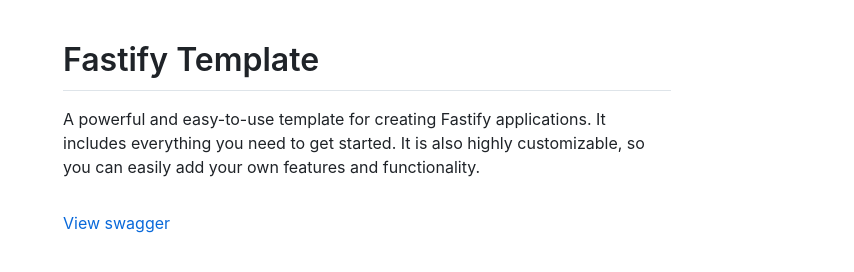
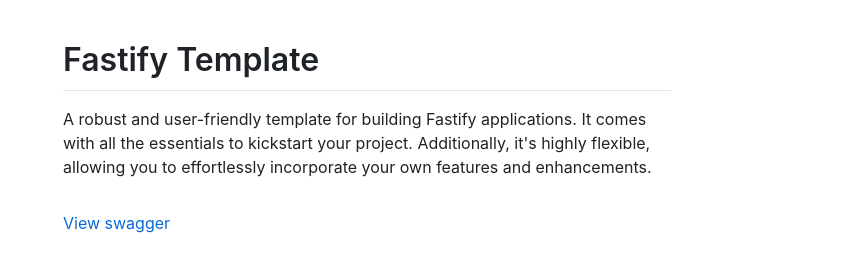
Before and after one commit to jmrl23/fastify-template, a website: page public/index.html in a window 1280 px wide. Shown: the full height of the page, 273-1127 px from the left. Drawn offline with nearby package versions, Linux system fonts and the light colour scheme.

Commit message:
refactor(index): update message

```diff
--- a/public/index.html
+++ b/public/index.html
@@ -46,9 +46,10 @@
     <main>
       <h1>Fastify Template</h1>
       <p>
-        A powerful and easy-to-use template for creating Fastify applications.
-        It includes everything you need to get started. It is also highly
-        customizable, so you can easily add your own features and functionality.
+        A robust and user-friendly template for building Fastify applications.
+        It comes with all the essentials to kickstart your project.
+        Additionally, it's highly flexible, allowing you to effortlessly
+        incorporate your own features and enhancements.
       </p>
       <a href="/docs" id="swagger" title="GET /docs"> View swagger </a>
     </main>
```
